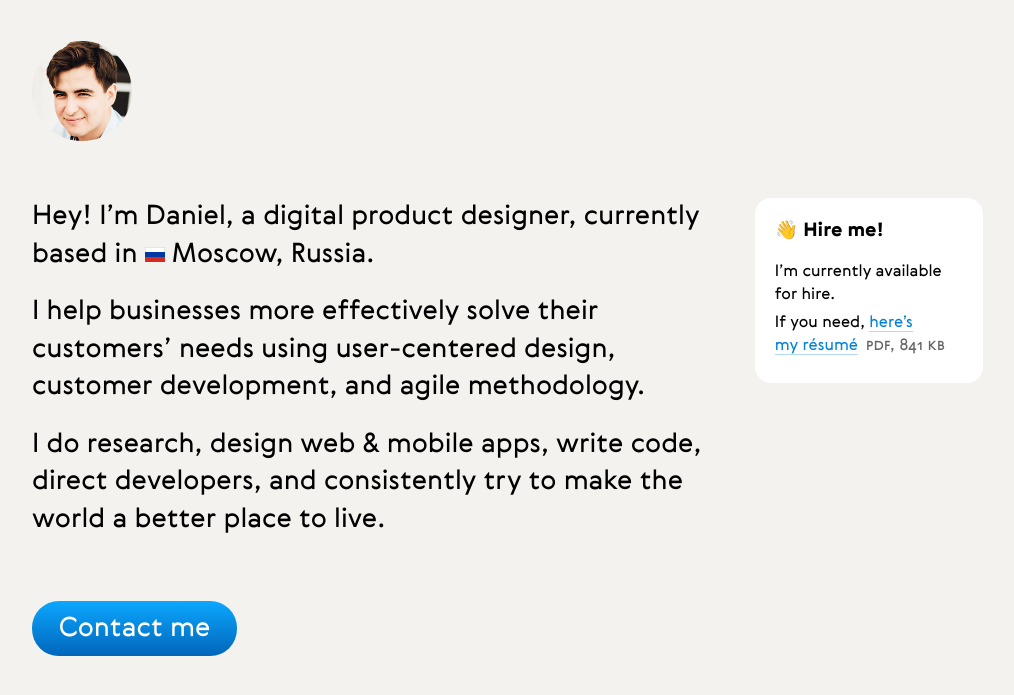
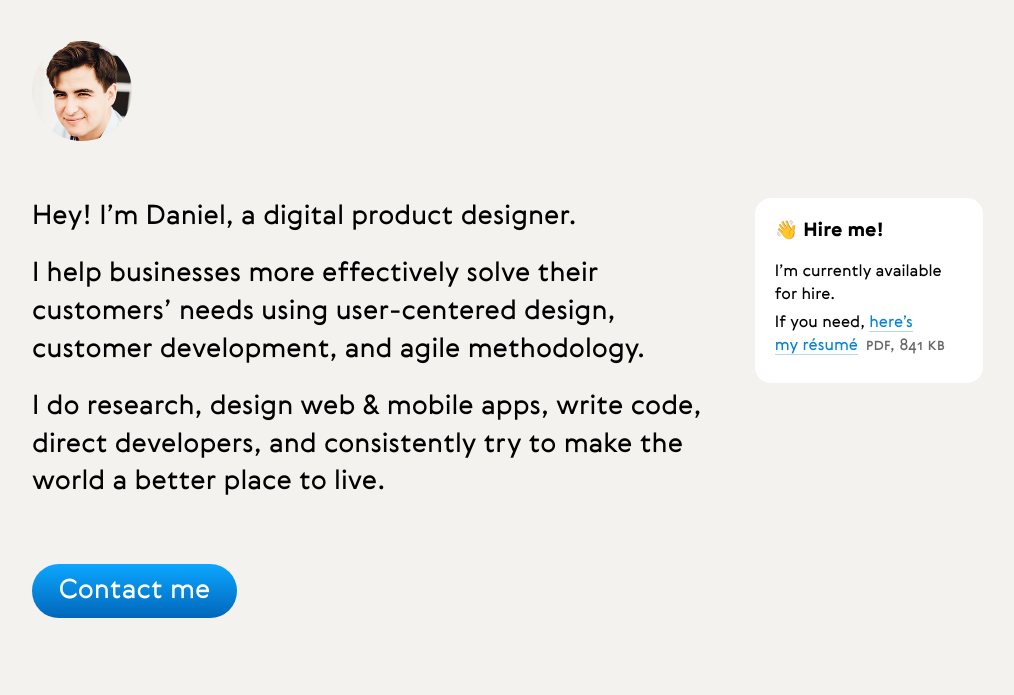
Before and after one commit to danielverdugo/danielverdugo.github.io, a Jekyll site: the page built from index.html, in a window 1280 px wide. Shown: the top 695 px of the page, without its empty margins (78-1092 px from the left). Built offline with Jekyll 4.4.1, drawn with Linux system fonts in a browser that asks for light colours; comment, search, counter and statistics services are not loaded.

Commit message:
Removed 'Moscow, Russia' mention

```diff
--- a/index.html
+++ b/index.html
@@ -12,7 +12,7 @@ title: Daniel Verdugo Nosov
 <div class="grid">
     <div class="unit two-thirds">
         <div class="highlight">
-            <p>Hey! I&rsquo;m Daniel, a&nbsp;digital product designer, currently based <nobr>in&nbsp;<img src="/i/flag-ru.png" height="20" width="20" class="inline">Moscow, Russia.</nobr></p>
+            <p>Hey! I&rsquo;m Daniel, a&nbsp;digital product designer.</p>
             <p>I&nbsp;help businesses more effectively solve their customers&rsquo; needs using user-centered design, customer development, and agile methodology.</p>
             <p>I&nbsp;do research, design web &amp;&nbsp;mobile apps, write code, direct developers, and consistently try to&nbsp;make the world a&nbsp;better place to&nbsp;live.</p>
         </div>
```
